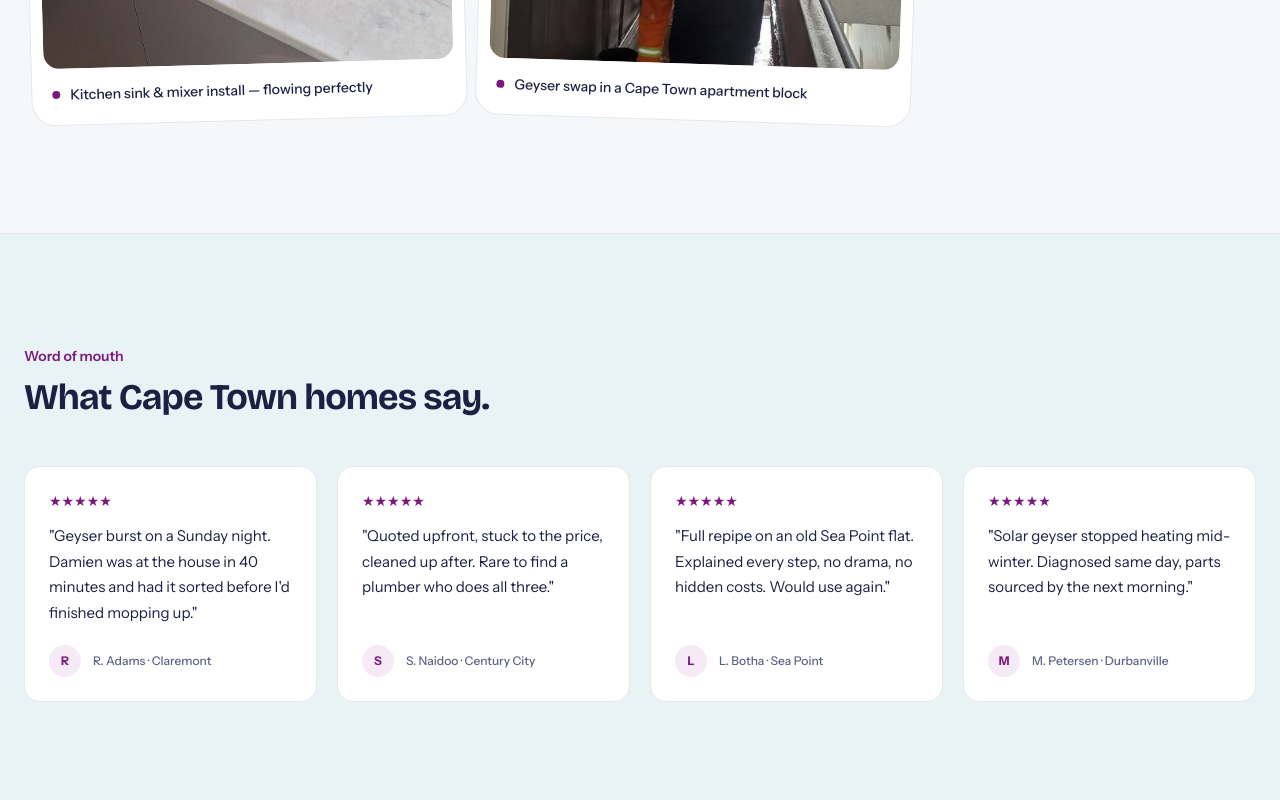
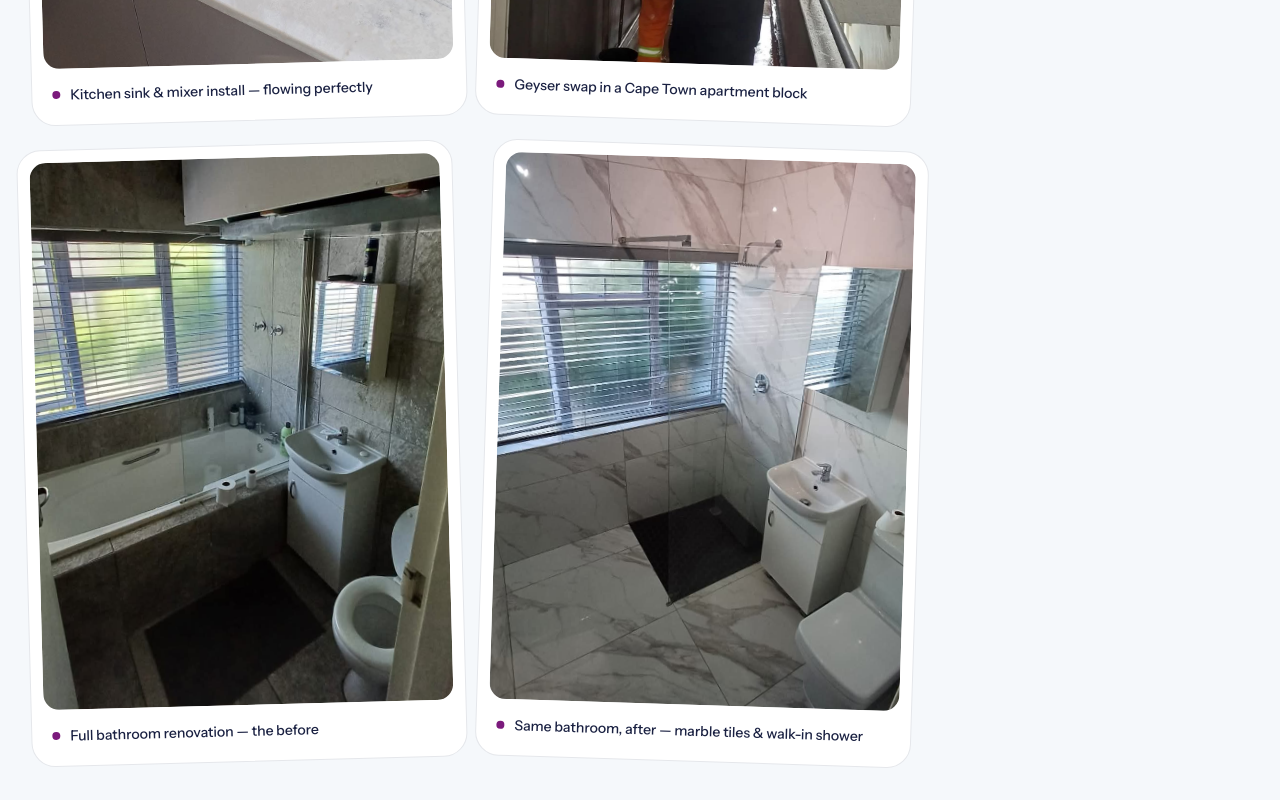
Before and after one commit to soneziwemanitshana-cloud/Apex-plumbing-website, a plain HTML site: page index.html in a window 1280 px wide. Shown: the part 3540-4340 px from the top of the page. Drawn offline with nearby package versions, Linux system fonts and the light colour scheme.

Commit message:
Add bathroom renovation before/after photos to recent-work gallery
Co-Authored-By: Claude Fable 5 <noreply@anthropic.com>

```diff
--- a/index.html
+++ b/index.html
@@ -486,6 +486,24 @@
       <figcaption class="flex items-center gap-2.5 mt-4 px-2">
         <span class="w-2 h-2 rounded-full bg-plum shrink-0" aria-hidden="true"></span>
         <p class="text-ink text-sm font-medium">Geyser swap in a Cape Town apartment block</p>
+      </figcaption>
+    </figure>
+    <figure class="card-lift tilt-l reveal bg-white rounded-3xl border border-navy/8 p-3 pb-5" style="--reveal-delay:200ms">
+      <div class="rounded-2xl overflow-hidden aspect-[3/4]">
+        <img src="brand_assets/bathroom-before.jpg" alt="Dated bathroom with worn grey tiles, corner bath and old fittings before renovation" loading="lazy" class="w-full h-full object-cover transition-transform duration-500 hover:scale-105">
+      </div>
+      <figcaption class="flex items-center gap-2.5 mt-4 px-2">
+        <span class="w-2 h-2 rounded-full bg-plum shrink-0" aria-hidden="true"></span>
+        <p class="text-ink text-sm font-medium">Full bathroom renovation — the before</p>
+      </figcaption>
+    </figure>
+    <figure class="card-lift tilt-r reveal bg-white rounded-3xl border border-navy/8 p-3 pb-5" style="--reveal-delay:300ms">
+      <div class="rounded-2xl overflow-hidden aspect-[3/4]">
+        <img src="brand_assets/bathroom-after.jpg" alt="Renovated bathroom with marble-look tiles, frameless walk-in shower and new vanity" loading="lazy" class="w-full h-full object-cover transition-transform duration-500 hover:scale-105">
+      </div>
+      <figcaption class="flex items-center gap-2.5 mt-4 px-2">
+        <span class="w-2 h-2 rounded-full bg-plum shrink-0" aria-hidden="true"></span>
+        <p class="text-ink text-sm font-medium">Same bathroom, after — marble tiles &amp; walk-in shower</p>
       </figcaption>
     </figure>
   </div>
```
Also changed, not shown: brand_assets/bathroom-after.jpg (added), brand_assets/bathroom-before.jpg (added).
